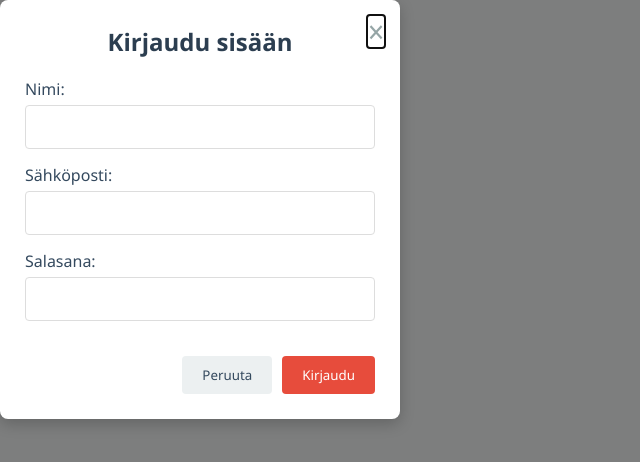
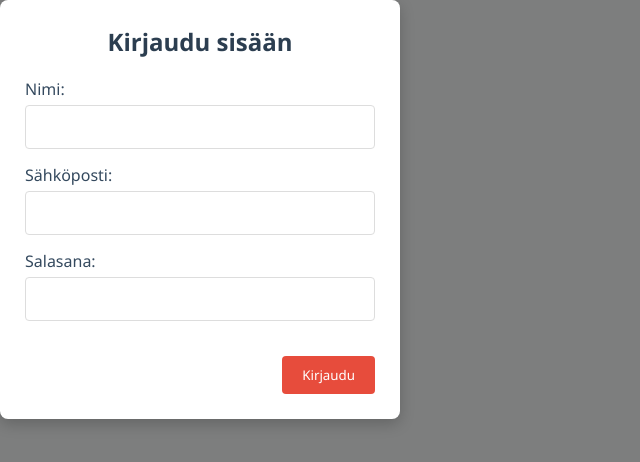
Before and after one commit to Abdualj/your-slice, a plain HTML site: page admin page/index.html in a window 1280 px wide. Shown: the whole page, without its empty margins (0-640 px from the left). Drawn offline with Linux system fonts and the light colour scheme.

Commit message:
admin page fixes

```diff
--- a/admin page/index.html
+++ b/admin page/index.html
@@ -10,7 +10,7 @@
     </class>
     <!-- Login Dialog -->
     <dialog id="loginDialog">
-        <button class="close-btn" aria-label="Sulje">✕</button>
+        <button class="close-btn" aria-label="Sulje"></button>
 
         <form method="dialog" class="login-form" id="loginForm">
             <h2>Kirjaudu sisään</h2>
@@ -27,9 +27,7 @@
             <input type="password" id="password" name="password"
                 pattern="(?=.*[A-Z])(?=.*[0-9]).{6,}" required>
             <div class="error-message" id="passwordError">Salasanan tulee olla vähintään 6 merkkiä pitkä, sisältää vähintään yhden ison kirjaimen ja yhden numeron</div>
-
-            <menu>
-                <button value="cancel" class="cancel-btn">Peruuta</button>
+        <menu>
                 <button value="submit" class="submit-btn">Kirjaudu</button>
             </menu>
         </form>
```
